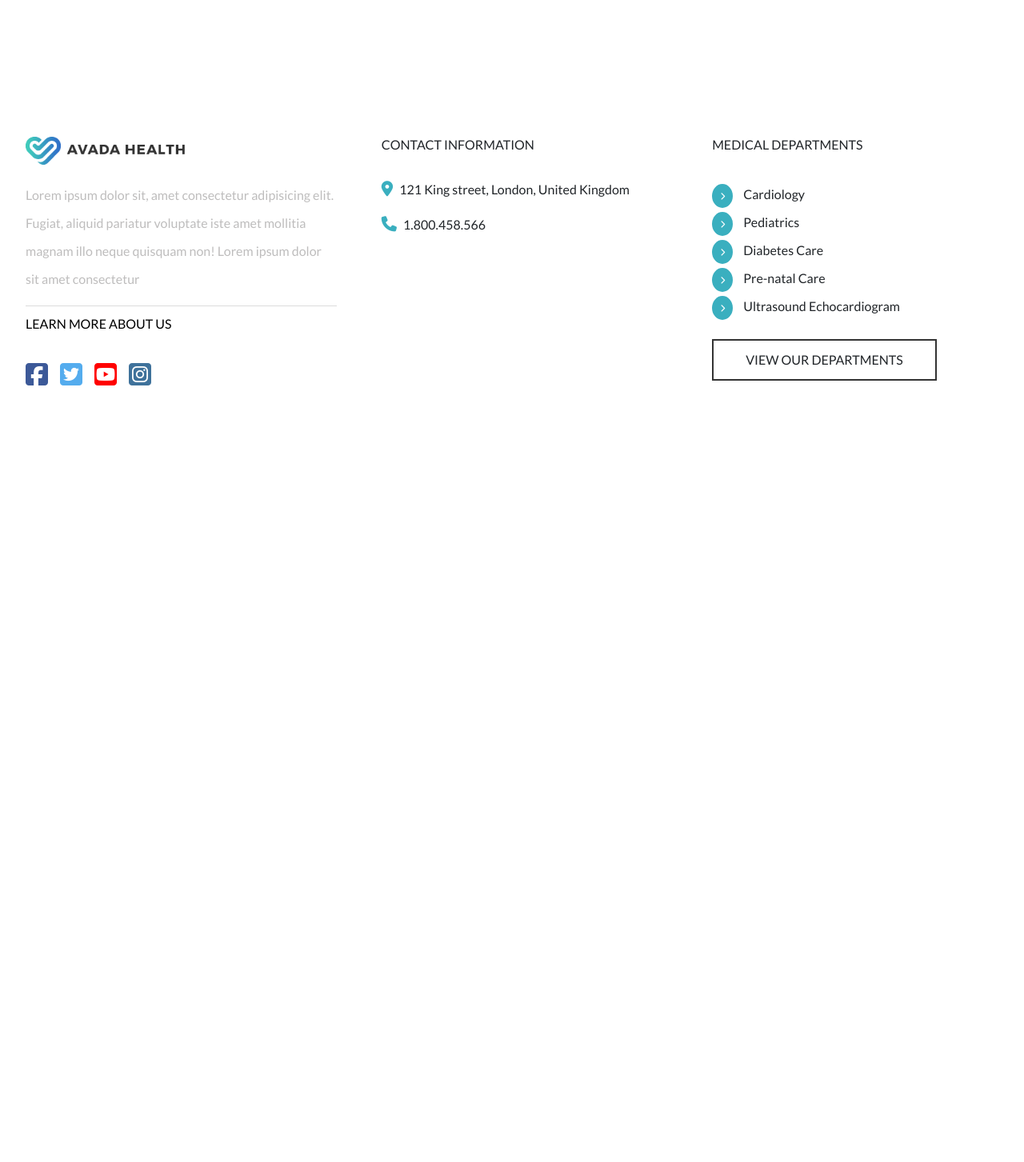
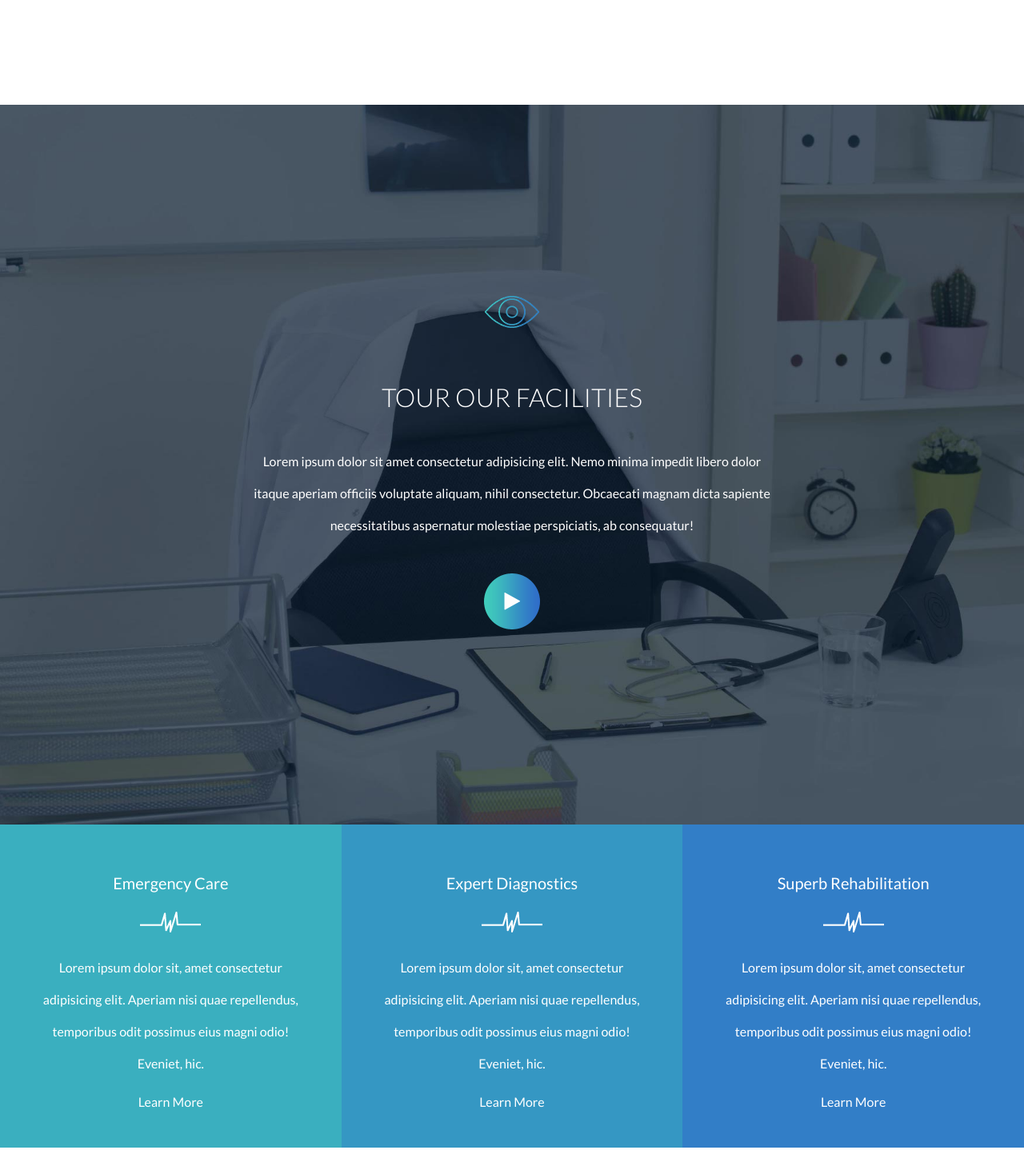
Before and after one commit to Clipper4rancione/proj-html-vuejs, a Vue app: page / in a window 1280 px wide. Shown: the part 4300-5753 px from the top of the page at 80% size. Before the commit the page ends 4820 px from the top, so only its background shows below. Built offline with nearby package versions, Linux system fonts and the light colour scheme; a small style sheet from the web is missing.

Commit message:
[add] blue band section

```diff
--- a/src/components/AppMain.vue
+++ b/src/components/AppMain.vue
@@ -41,6 +41,7 @@ export default {
                     </div>
                 </div>
             </section>
+            <!-- /Section Health -->
             <!-- Section Meet Doc.-->
             <section id="meet-our-doctors">
                 <div class="container mc-container">
@@ -93,9 +94,50 @@ export default {
                 </div>
             </section>
             <!-- Section Facilities -->
-
+            <section id="facilities" class="d-flex justify-content-center align-items-center">
+                <div class="container mc-container">
+                    <div class="sect-head">
+                        <div class="image-area mb-5">
+                            <img src="../assets/img/icon-7.png" alt="">
+                        </div>
+                        <div class="text-area text-center">
+                            <h2>TOUR OUR FACILITIES</h2>
+                            <!-- RIGA TRA H2 E P  -->
+                            <p>Lorem ipsum dolor sit amet consectetur adipisicing elit. Nemo minima impedit libero dolor itaque aperiam officiis voluptate aliquam, nihil consectetur. Obcaecati magnam dicta sapiente necessitatibus aspernatur molestiae perspiciatis, ab consequatur!</p>
+                        </div>
+                        <img class="py-4 play-btn" src="../assets/img/play-icon.png" alt="">
+                    </div>
+                </div>
+            </section>
             <!-- Section Blue Band -->
-
+            <section id="blue-band">
+                <div class="container-100 d-flex">
+                    <div class="b-column left">
+                        <div class="content">
+                            <h5 class="py-3">Emergency Care</h5>
+                            <img class="mb-4" src="../assets/img/wave-divider.png" alt="">
+                            <p>Lorem ipsum dolor sit, amet consectetur adipisicing elit. Aperiam nisi quae repellendus, temporibus odit possimus eius magni odio! Eveniet, hic.</p>
+                            <div class="mc-btn-neutral d-inline-block">Learn More</div>
+                        </div>
+                    </div>
+                    <div class="b-column center">
+                        <div class="content">
+                            <h5 class="py-3">Expert Diagnostics</h5>
+                            <img class="mb-4" src="../assets/img/wave-divider.png" alt="">
+                            <p>Lorem ipsum dolor sit, amet consectetur adipisicing elit. Aperiam nisi quae repellendus, temporibus odit possimus eius magni odio! Eveniet, hic.</p>
+                            <div class="mc-btn-neutral d-inline-block">Learn More</div>
+                        </div>
+                    </div>
+                    <div class="b-column right">
+                        <div class="content">
+                            <h5 class="py-3">Superb Rehabilitation</h5>
+                            <img class="mb-4" src="../assets/img/wave-divider.png" alt="">
+                            <p>Lorem ipsum dolor sit, amet consectetur adipisicing elit. Aperiam nisi quae repellendus, temporibus odit possimus eius magni odio! Eveniet, hic.</p>
+                            <div class="mc-btn-neutral d-inline-block">Learn More</div>
+                        </div>
+                    </div>
+                </div>
+            </section>
             <!-- Form Section -->
 
             <!-- Sponsor Section (Slider?) -->
@@ -163,7 +205,7 @@ export default {
 
     #our-health-services{
         width: 100%;
-        padding: 100px 0px;
+        padding: 90px 0px;
 
         .textarea{
 
@@ -179,6 +221,49 @@ export default {
         }
 
 
+    }
+    #facilities{
+        padding: 90px 0px;
+        min-height: 900px;
+        color: white;
+
+        background-image: url('../assets/img/paralax-bg-tour-facilities.jpg');
+        background-repeat: no-repeat;
+        background-size: cover;
+
+        .play-btn{
+            cursor:pointer;
+        }
+        .play-btn:hover{
+            transform: scale(1.1);
+        }
+    }
+    #blue-band{
+        width: 100%;
+
+        .b-column{
+            width: calc(100% / 3);
+
+        }
+            .b-column.left{
+                background-color: #3aafbf;
+            }
+            .b-column.center{
+                background-color: #3597c3;
+            }
+            .b-column.right{
+                background-color: #327ec7;
+            }
+
+        .content{
+            text-align: center;
+            padding: 45px;
+            color: white;
+
+            p{
+                line-height: 40px;
+            }
+        }
     }
     .sect-head {
             display: flex;
```
